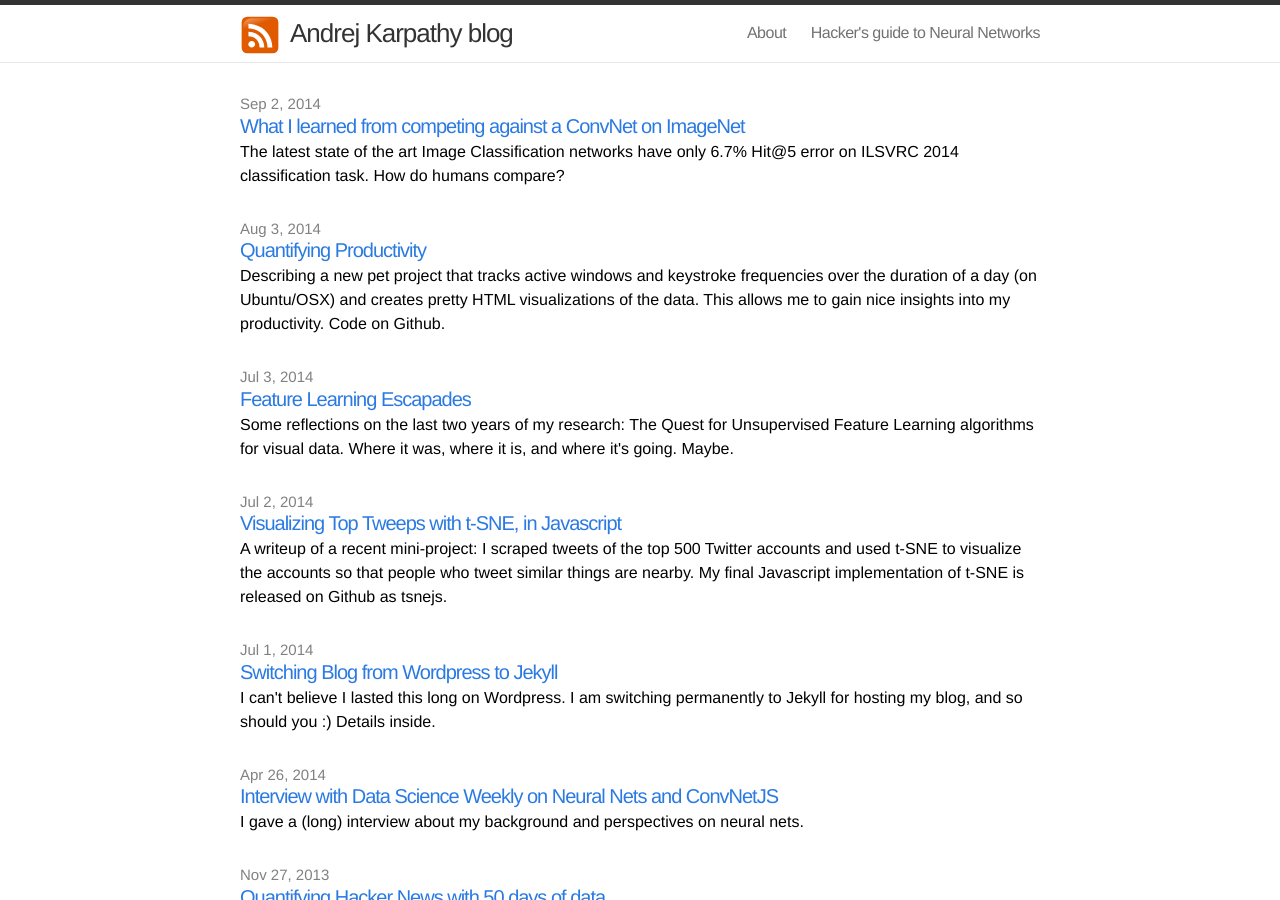
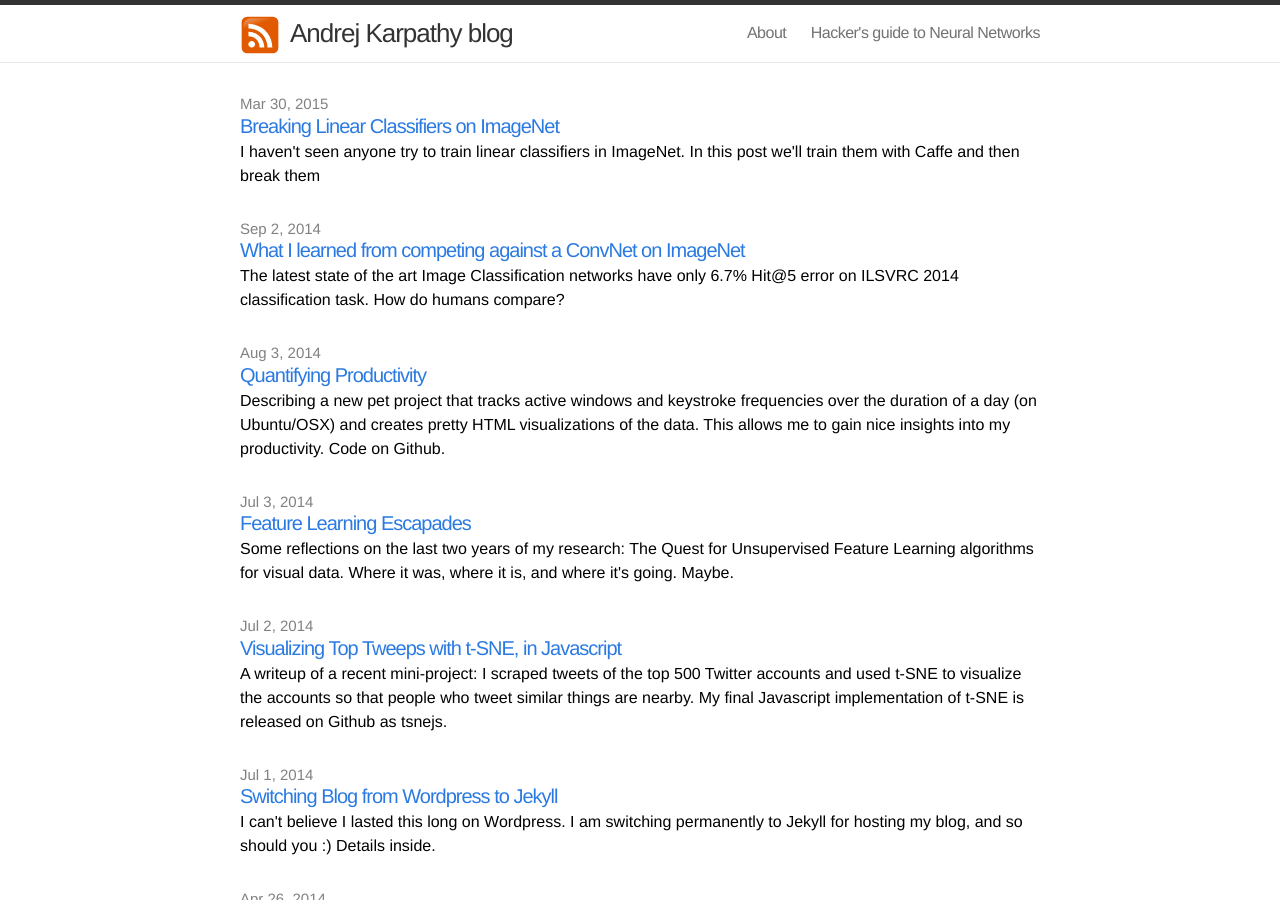
Before and after one commit to karpathy/karpathy.github.io, a Jekyll site: the page built from index.html, in a window 1280 px wide and 900 px high. Built offline with Jekyll 4.4.1, drawn with Linux system fonts in a browser that asks for light colours; Markdown is read by kramdown in place of the engine named in the settings.

Commit message:
breaking post

````diff
--- a/_layouts/post.html
+++ b/_layouts/post.html
@@ -11,6 +11,11 @@
   <article class="post-content">
   {{ content }}
   </article>
+
+  <!-- mathjax -->
+  {% if page.mathjax %}
+  <script type="text/javascript" src="//cdn.mathjax.org/mathjax/latest/MathJax.js?config=TeX-AMS-MML_HTMLorMML"></script>
+  {% endif %}
 
   <!-- disqus comments -->
  {% if page.comments %}
--- /dev/null
+++ b/_posts/2015-03-30-breaking-convnets.markdown
@@ -0,0 +1,156 @@
+---
+layout: post
+comments: false
+title:  "Breaking Linear Classifiers on ImageNet"
+excerpt: "I haven't seen anyone try to train linear classifiers in ImageNet. In this post we'll train them with Caffe and then break them"
+date:   2015-03-30 20:00:00
+mathjax: true
+---
+
+You've probably heard that Convolutional Networks work very well in practice and across a wide range of visual recognition problems. You may have also read articles and papers that claim to reach a near *"human-level performance"*. There are all kinds of caveats to that (e.g. see my G+ post on [Human Accuracy is not a point, it lives on a tradeoff curve](https://plus.google.com/+AndrejKarpathy/posts/dwDNcBuWTWf)), but that is not the point of this post. I do think that these systems now work extremely well across many visual recognition tasks, especially ones that can be posed as simple classification.
+
+Yet, a second group of seemingly baffling results has emerged that brings up an apparent contradiction. I'm referring to several people who have noticed that it is possible to take an image that a state-of-the-art Convolutional Network thinks is one class (e.g. "panda"), and it is possible to change it almost imperceptibly to the human eye in such a way that the Convolutional Network suddenly classifies the image as any other class of choice (e.g. "gibbon"). We say that we *break*, or *fool* ConvNets. See the image below for an illustration:
+
+<div class="imgcap">
+<img src="/assets/break/breakconv.png">
+<div class="thecap"></div>
+</div>
+
+This topic has recently gained attention starting with [Intriguing properties of neural networks](http://arxiv.org/abs/1312.6199) by Szegedy et al. last year. They had a very similar set of images:
+
+<div class="imgcap">
+<img src="/assets/break/szegedy.jpeg">
+<div class="thecap">
+  Take a correctly classified image (left image in both columns), and add a tiny distortion (middle) to fool the ConvNet with the resulting image (right).
+</div>
+</div>
+
+And a set of very closely related results was later followed by [Deep Neural Networks are Easily Fooled: High Confidence Predictions for Unrecognizable Images](http://arxiv.org/abs/1412.1897) by Nguyen et al. Instead of starting with correctly-classified images and fooling the ConvNet, they had many more examples of performing the same process starting from noise (and hence making the ConvNet confidently classify an incomprehensible noise pattern as some class), or evolving new funny-looking images that the ConvNet is slightly too certain about:
+
+<div class="imgcap">
+<img src="/assets/break/break1.jpeg">
+<img src="/assets/break/break2.jpeg">
+<div class="thecap">
+  These images are classified with >99.6% confidence as the shown class by a Convolutional Network.
+</div>
+</div>
+
+I should make the point quickly that these results are not completely new to Computer Vision, and that some have observed the same problems even with our older features, e.g. HOG features. See [Exploring the Representation Capabilities of the HOG Descriptor](http://ieeexplore.ieee.org/xpls/abs_all.jsp?arnumber=6130416&tag=1) for details.
+
+The conclusion seems to be that we can take any arbitrary image and classify it as whatever class we want by adding tiny, imperceptible noise patterns. Worse, it was found that a reasonable fraction of fooling images **generalize** across different Convolutional Networks, so this isn't some kind of fragile property of the new image or some overfitting property of the model. There's something more general about the type of introduced noise that seems to fool many other models. In some sense, it is much more accurate to speak about *fooling subspaces* rather than *fooling images*. The latter erroneously makes them seem like tiny points in the super-high-dimensional image space, perhaps similar to rational numbers along the real numbers, when instead they are better thought of as entire intervals. Of course, this work raises security concerns because an adversary could conceivably generate a fooling image of any class on their own computer and upload it to some service with a malicious intent.
+
+> What is going on?
+
+These results are interesting and worrying, but they have also led to a good amount of confusion among laymen. The most important point of this entire post is the following:
+
+**These results are not specific to images, ConvNets, and they are also not a "flaw" in Deep Learning**. A lot of these results were reported with ConvNets running on images because pictures are fun to look at and ConvNets are state-of-the-art, but in fact the core flaw extends to many other domains (e.g. speech recognition systems), and most importantly, also to simple, shallow, good old-fashioned Linear Classifiers (Softmax classifier, or Linear Support Vector Machines, etc.). As we will see, this *linear* nature is problematic, and because Deep Learning models use linear functions to build up the architecture, they inherit their flaw.
+
+### How fooling methods work
+
+ConvNets express a differentiable function from the pixel values to class scores. For example, a ConvNet might take a 227x227 image and transforms these ~100,000 numbers through a wiggly function (parameterized by several million parameters) to 1000 numbers that we interpret as the confidences for 1000 classes (e.g. the classes of ImageNet).
+
+<div class="imgcap">
+<img src="/assets/break/banana.jpeg">
+<div class="thecap">
+  This ConvNet takes the image of a banana and applies a function to it to transform it to class scores (here 4 classes are shown). The function consists of several rounds of convolutions where the filter entries are parameters, and a few matrix multiplications, where the elements of the matrices are parameters. A typical ConvNet might have ~100 million parameters.
+</div>
+</div>
+
+We train a ConvNet with repeated process of sampling data, calculating the parameter gradients and performing a parameter update. That is, suppose we feed the ConvNet an image of a banana and compute the 1000 scores for the classes that the ConvNet assigns to this image. We then and ask the following question for every single parameter in the model:
+
+> Normal ConvNet training: "What happens to the score of the correct class when I wiggle this parameter?"
+
+This *wiggle influence*, of course, is just the gradient. For example, some parameter in some filter in some layer of the ConvNet might get the gradient of -3.0 computed during backpropagation. That means that increasing this parameter by a tiny amount, e.g. 0.0001, would have a *negative* influence on the banana score (due to the negative sign); In this case, we'd expect the banana score to *decrease* by approximately 0.0003. Normally we take this gradient and use it to perform a **parameter update**, which wiggles every parameter in the model a tiny amount in the *correct* direction, to increase the banana score. These parameter updates hence work in concert to slightly increase the score of the banana class for that one banana image (e.g. the banana score could go up from 30% to 34% or something). We then repeat this over and over on all images in the training data.
+
+Notice how this worked: we held the input image fixed, and we wiggled the model parameters to increase the score of whatever class we wanted (e.g. banana class). It turns out that we can easily flip this process around to create fooling images. (In practice in fact, absolutely no changes to a ConvNet code base are required.) That is, we will hold the model parameters fixed, and instead we're computing the gradient of all pixels in the input image on any class we might desire. For example, we can ask:
+
+> Creating fooling images: "What happens to the score of (whatever class you want) when I wiggle this pixel?"
+
+We compute the gradient just as before with backpropagation, and then we can perform an *image update* instead of a parameter update, with the end result being that we increase the score of whatever class we want. E.g. we can take the banana image and wiggle every pixel according to the gradient of that image on the cat class. This would change the image a tiny amount, but the score of *cat* would now increase. Somewhat unintuitively, it turns out that you don't have to change the image too much to toggle the image from being classified correctly as a banana, to being classified as anything else (e.g. cat).
+
+In short, to create a fooling image we start from whatever image we want (an actual image, or even a noise pattern), and then use backpropagation to compute the gradient of the image pixels on any class score, and nudge it along. We may, but do not have to, repeat the process a few times. Note that this process is very efficient and takes negligible time if you have access to the parameters of the ConvNet (backprop is fast), but it is possible to do this even if you do not have access to the parameters but only to the class scores at the end. In this case, it is possible to compute the data gradient numerically, or to to use other local stochastic search strategies, etc.
+
+### Fooling a Linear Classifier on ImageNet
+
+ConvNets, of course, do not express a linear function from images to class scores; The are a complicated Deep Learning model that expresses a highly non-linear function. However, the components that make up a ConvNet *are* linear: Convolution of a filter with its input is a linear operation (we are sliding a filter through the input and computing dot products - a linear operation), and matrix multiplications are also a linear function.
+
+So here's a fun experiment we'll do. Lets forget about ConvNets - they are a distracting overkill as far as the core flaw goes. Instead, lets break a linear classifier and lets also keep with the theme of breaking models on images because they are fun to look at. Here is the setup:
+
+- Take 1.2 million images in ImageNet
+- Resize them to 64x64 (full-sized images would train longer)
+- use [Caffe](http://caffe.berkeleyvision.org/) to train a Linear Classifier (e.g. Softmax). In other words we're going straight from data to the classifier with a single fully-connected layer.
+
+*Digression: Technical fun parts.* The fun part in actually doing this is that the standard AlexNetty ConvNet hyperparameters are of course completely inadequate. For example, normally you'd use weight decay of 0.0005 or so and learning rate of 0.01, and gaussian initialization drawn from a gaussian of 0.01 std. If you've trained linear classifiers before on this type of high-dimensional input (64x64x4 ~= 12K numbers), you'll know that your learning rate will probably have to be much lower, the regularization much larger, and initialization of 0.01 std will probably be inadequate. Indeed, starting Caffe training with default hyperparameters gives a starting loss of about 80, which right away tells you that the initialization is completely out of whack (initial ImageNet loss should be ballpark 7.0, which is -log(1/1000)). I scaled it down to 0.0001 std for Gaussian init which gives sensible starting loss. But then the loss right away explodes which tells you that the learning rate is way too high - I had to scale it all the way down to about 1e-7. Lastly, a weight decay of 0.0005 will give almost negligible regularization loss with 12K inputs - I had to scale it up to 100 to start getting reasonably-looking weights that aren't super-overfitted noise blobs. It's fun being a Neural Networks practitioner.
+
+A linear classifier over image pixels implies that every class score is computed as a dot product between all the image pixels (stretched as a large column) and a learnable weight vector, one for each class. With input images of size 64x64x3 and 1000 ImageNet classes we therefore have 64x64x3x1000 = 12.3 million weights (beefy linear model!), and 1000 biases. Training these parameters on ImageNet with a K40 GPU takes only a few tens of minutes. We can then visualize each of the learned weights by reshaping them as images:
+
+<div class="imgcap">
+<img src="/assets/break/templates.jpeg">
+<div class="thecap">
+  Example linear classifiers for a few ImageNet classes. Each class' score is computed by taking a dot product between the visualized weights and the image. Hence, the weights can be thought of as a template: the images show what the classifier is looking for. For example, Granny Smith apples are green, so the linear classifier has positive weights in the green color channel and negative weights in blue and red channels, across all spatial positions. It is hence effectively counting the amount of green stuff in the middle. You can also see the learned <a href="http://cs.stanford.edu/people/karpathy/linear_imagenet/">templates for all imagenet classes for fun.</a>
+</div>
+</div>
+
+> By the way, a linear classifier gets about 3.0% top-1 accuracy on ImageNet :)
+
+Now that we've trained the model parameters we can start to produce fooling images. This turns out to be quite trivial in the case of linear classifiers and no backpropagation is required. This is because when your score function is a dot product \\(s = w^Tx\\), when the gradient on the image \\(x\\) is simply \\(\nabla\_x s = w\\). That is, we take an image we would like to start out with, and then if we wanted to fool the model into thinking that it is some other class (e.g. goldfish), we have to take the weights corresponding to the desired class, and add some fraction of those weights to the image:
+
+<div class="imgcap">
+  <img src="/assets/break/fool2.jpeg">
+<img src="/assets/break/fool1.jpeg">
+<div class="thecap">
+  Fooled linear classifier: The starting image (left) is classified as a kit fox. That's incorrect, but then what can you expect from a linear classifier? However, if we add a small amount "goldfish" weights to the image (top row, middle), suddenly the classifier is convinced that it's looking at one with high confidence. We can distort it with the school bus template instead if we wanted to.
+</div>
+</div>
+
+We can also start from random noise and achieve the same effect:
+
+<div class="imgcap">
+<img src="/assets/break/noise1.jpeg" style="width:30%;display:inline-block;">
+<img src="/assets/break/noise2.jpeg" style="width:30%;display:inline-block;">
+<div class="thecap">
+  Same process but starting with a random image.
+</div>
+</div>
+
+Of course, these examples are not as impactful as the ones that use a ConvNet because the ConvNet gives state of the art performance while a linear classifier barely gets to 3% accuracy, but it illustrates the point that even with a simple, shallow function it is still possible to play around with the input in imperceptible ways and get almost arbitrary results.
+
+**Regularization**. There is one subtle comment to make regarding regularization strength. In these experiments, increasing the regularization strength gave nicer, smoother and more diffuse weights but generalized to validation data *worse* than some of my best classifiers that displayed more noisy patterns. For example, the nice and smooth templates I've shown only achieve 1.6% accuracy. My best model that achieves 3.0% accuracy has noisier weights (as seen in the middle column of the fooling images). Another model with very low regularization reaches 2.8% and its fooling images are virtually indistinguishable yet produce 100% confidences in the wrong class. In particular:
+
+- High regularization gives smoother templates, but at some point starts to works worse. However, it is more resistant to fooling. (The fooling images look noticeably different from their original)
+- Low regularization gives more noisy templates but seems to work better that all-smooth templates. It is less resistant to fooling.
+
+Intuitively, it seems that higher regularization leads to smaller weights, which means that one must change the image more dramatically to change the score by some amount. It's not immediately obvious if and how this conclusion translates to deeper models.
+
+### Toy Example
+
+We can understand this process in even more detail by condensing the problem to the smallest toy example that displays the problem. Suppose we train a binary logistic regression, where we define the probability of class 1 as \\(P(y = 1 \mid x; w,b) = \sigma(w^Tx + b)\\), where \\(\sigma(z) = 1/(1+e^{-z})\\) is the sigmoid function. That is, this classifier computes the score \\(s = w^Tx+b\\) and then decides whether or not it should be classified as class 1 or 0 based on whether or not \\(s > 0.5\\). Suppose further that we had the following setup:
+
+```javascript
+x = [2, -1, 3, -2, 2, 2, 1, -4, 5, 1] // input
+w = [-1, -1, 1, -1, 1, -1, 1, 1, -1, 1] // weight vector
+```
+
+If you do the dot product, you get `-3`. Hence, probability of class 1 is `1/(1+e^(-(-3))) = 0.0474`. In other words the classifier is 95% certain that this is example is class 0. We're now going to try to fool the classifier. That is, we want to find a tiny change to `x` in such a way that the score comes out much higher. It's quite clear what this change should be: In every dimension where the weight is positive, we want to slightly increase the input. Conversely, in every dimension where the weight is negative, we want the input to be slightly lower. In other words, an adversarial `xad` might be:
+
+```javascript
+// xad = x + 0.5w gives:
+xad = [1.5, -1.5, 3.5, -2.5, 2.5, 1.5, 1.5, -3.5, 4.5, 1.5]
+```
+
+Doing the dot product again we see that suddenly the score becomes 2. This is not surprising: There are 10 dimensions and we've tweaked the input by 0.5 in every dimension in such a way that we *gain* 0.5 in each one, adding up to a total of 5 additional score, rising it from -3 to 2. Now when we look at probability of class 1 we get `1/(1+e^(-2)) = 0.88`. That is, we tweaked the original `x` by a small amount and we improved the class 1 probability from 5% to 88%! Moreover, notice that in this case the input only had 10 dimensions, but an image might consist of many tens of thousands of dimensions, so you can afford to make tiny changes across all of them that all add up in concert in exactly the worst way to blow up the score of any class you wish.
+
+### Conclusions
+
+I should point out that [Explaining and Harnessing Adversarial Examples](http://arxiv.org/abs/1412.6572) by Goodfellow et al. is a required reading on this topic. This paper was the first to articulate and point out the linear functions flaw, and more generally argued that there is a tension between models that are easy to train (e.g. models that have linear models) and models that resist adversarial perturbations.
+
+As closing words for this post, the takeaway is that ConvNets still work very well in practice. Unfortunately, it seems that their competence is relatively limited to a small region around the data manifold that contains natural-looking images and distributions, and that once we artificially push images away from this manifold by computing noise patterns with backpropagation, we stumble into parts of image space where all bets are off, and where the linear functions in the network induce large subspaces of fooling inputs.
+
+With wishful thinking, one might hope that ConvNets would produce all-diffuse probabilities in regions outside the training data, but there is no part in the objective we normally use to train networks that explicitly enforces this constraint. Indeed, it seems that  the class scores in these regions of space are all over the place, and worse, a straight-forward attempt to patch this up by introducing a background class and iteratively adding fooling images as *background* are not effective in mitigating the problem.
+
+It currently seems that to fix this problem we need to change our objectives, and/or our forward functional norms. However, as far as I know we haven't found very good candidates for either. To be continued.
+
+#### Further Reading
+
+- You can fool ConvNets as part of [CS231n Assignment #3 IPython Notebook](http://cs231n.github.io/assignment3/).
+- [IPython Notebook](http://cs.stanford.edu/people/karpathy/break_linear_classifier.ipynb) for this experiment. Also my [Caffe linear classifier](http://cs.stanford.edu/people/karpathy/caffe_linear_imagenet.zip) protos you like.
````
Also changed, not shown: assets/break/banana.jpeg (added), assets/break/break1.jpeg (added), assets/break/break2.jpeg (added), assets/break/breakconv.png (added), assets/break/fool1.jpeg (added), assets/break/fool2.jpeg (added), assets/break/noise1.jpeg (added), assets/break/noise2.jpeg (added), assets/break/szegedy.jpeg (added), assets/break/templates.jpeg (added).
